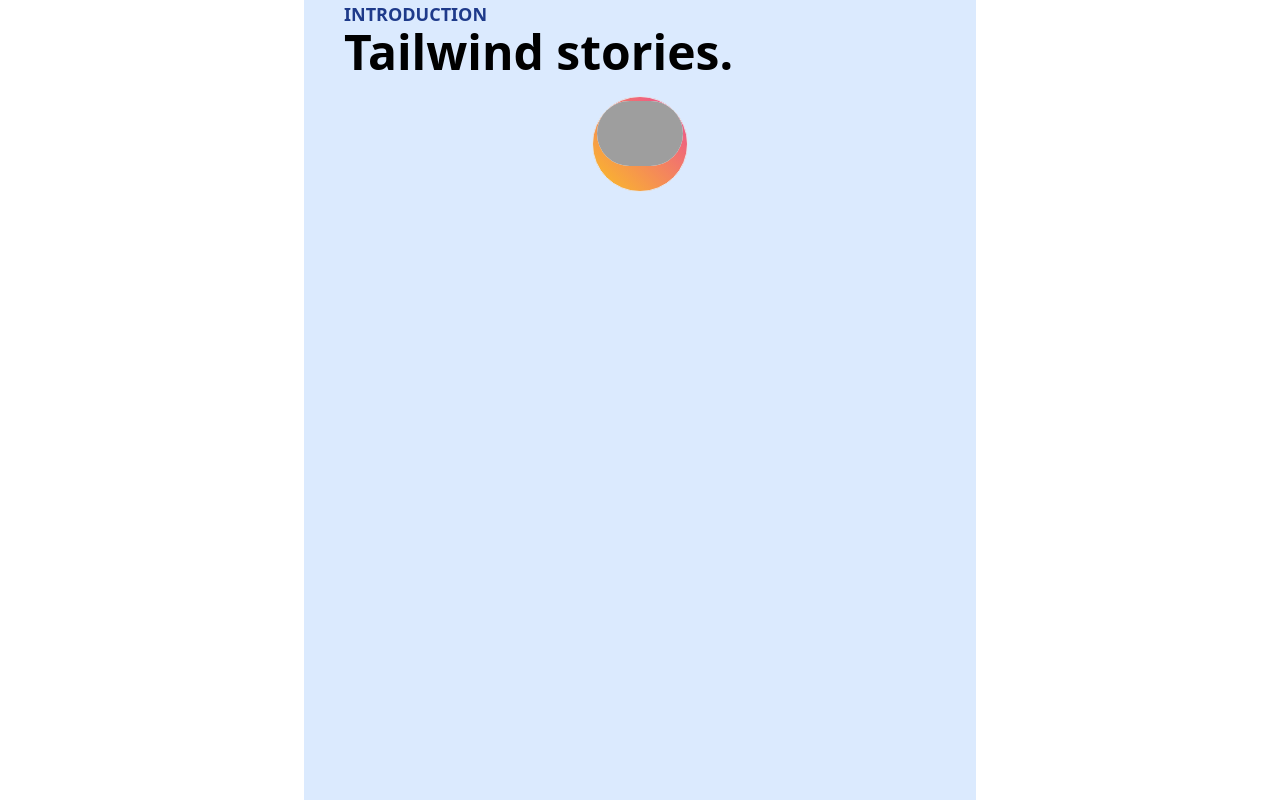
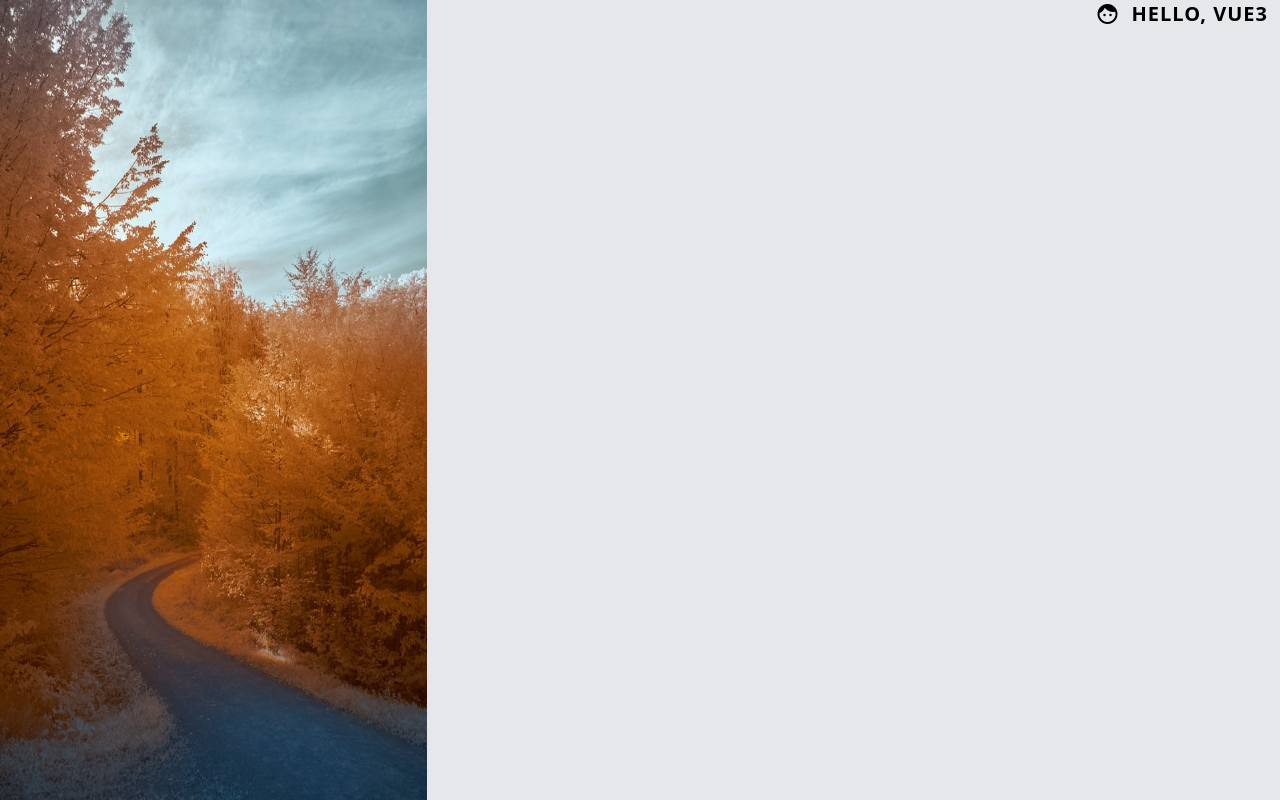
Before and after one commit to jiraphatguy/INT203_62130500016_template, a plain HTML site: page 62130500016_template_1/index.html in a window 1280 px wide. Drawn offline with nearby package versions, Linux system fonts and the light colour scheme; grey boxes are pictures that could not be loaded.

Commit message:
[edit] clone template

```diff
--- a/62130500016_template_1/index.html
+++ b/62130500016_template_1/index.html
@@ -21,16 +21,12 @@
 </head>
 
 <body>
-  <div id="app" class="h-screen max-w-2xl bg-blue-100 mx-auto">
-    <p class = "text-blue-900 text-lg font-semibold ml-10">INTRODUCTION</p>
-    <h1 class = "text-5xl font-extrabold ml-10">Tailwind stories.</h1>
-  <div class = "flex justify-center items-center">
-    <div class = "rounded-full h-24 w-24 p-1 border bg-gradient-to-tr from-yellow-400 to-pink-500 mt-5  " >
-      <button class="bg-white rounded-full">
-        <img class = "h-23 w-24 rounded-full" src="https://i.pinimg.com/originals/3b/fb/a6/3bfba6e065e2446414629f95d8ed1c29.jpg">
-      </button>
+  <div id="app" class="h-screen w-full bg-gray-200 flex items-start justify-start">
+    <img src="./images/1.jpg" class="w-1/3 h-full">
+    <div class="w-full flex items-center justify-end">
+      <i class="material-icons">face</i>
+      <p class="font-semibold text-xl tracking-wider uppercase px-3"> {{ msg }}</p>
     </div>
-  </div>
   </div>
 
   <!-- my main.js -->
```
Also changed, not shown: 1 other file.
